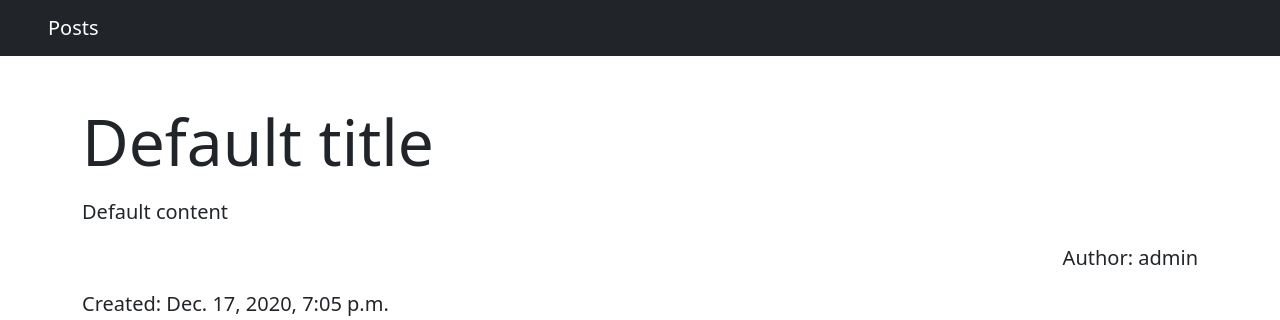
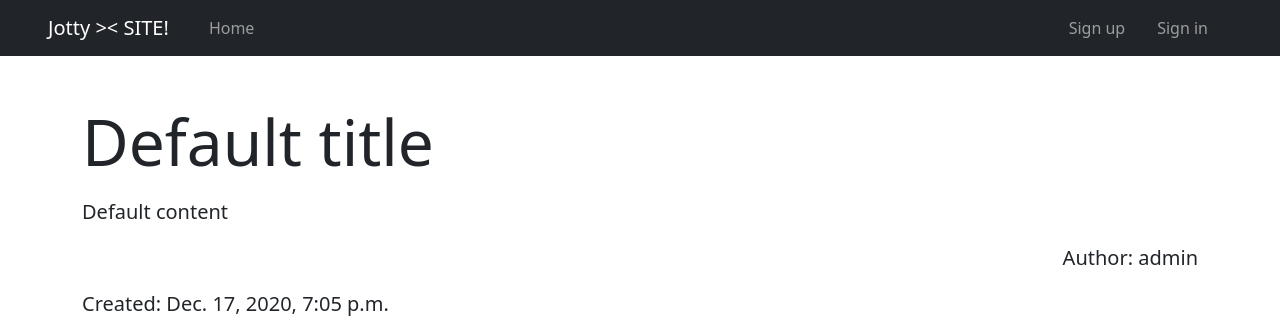
Before and after one commit to jottyVlad/django-template-blog, a Django app: page /8 in a window 1280 px wide. Shown: the top 320 px of the page. Run offline with Django 3.2, Linux system fonts and the light colour scheme; data comes from the database, SQL or seed files in the repository; both versions use the stored data as it was after the commit.

Commit message:
Added signing in and signing up

```diff
--- a/django_template_blog/blog/urls.py
+++ b/django_template_blog/blog/urls.py
@@ -1,10 +1,11 @@
 from django.shortcuts import redirect
 from django.urls import path
-from .views import ListPost, DetailPost, CreatePostView
+from .views import ListPost, DetailPost, CreatePostView, RegistrationFormView
 
 urlpatterns = [
     path('', lambda x: redirect('blog:list')),
     path('all/', ListPost.as_view(), name="list"),
     path('<int:pk>', DetailPost.as_view(), name="detail"),
     path('create/', CreatePostView.as_view(), name="create"),
+    path('signup/', RegistrationFormView.as_view(), name="signup")
 ]
--- a/django_template_blog/blog/views.py
+++ b/django_template_blog/blog/views.py
@@ -1,3 +1,5 @@
+from django.contrib.auth import authenticate, login
+from django.contrib.auth.forms import UserCreationForm
 from django.shortcuts import redirect
 from django.views.generic import ListView, DetailView, FormView
 
@@ -47,3 +49,25 @@ class CreatePostView(FormView):
         post.is_published = True
         post.save()
         return super().form_valid(form)
+
+
+class RegistrationFormView(FormView):
+
+    template_name = 'blog/signup.html'
+    form_class = UserCreationForm
+    success_url = '/'
+
+    def get(self, request, *args, **kwargs):
+        if self.request.user.is_authenticated:
+            return redirect('blog:list')
+        else:
+            return super().get(request, *args, **kwargs)
+
+
+    def form_valid(self, form):
+        form.save()
+        username = form.cleaned_data.get('username')
+        password = form.cleaned_data.get('password1')
+        user = authenticate(username=username, password=password)
+        login(self.request, user)
+        return redirect('blog:list')
--- a/django_template_blog/django_template_blog/settings.py
+++ b/django_template_blog/django_template_blog/settings.py
@@ -104,6 +104,9 @@ AUTH_PASSWORD_VALIDATORS = [
 # Internationalization
 # https://docs.djangoproject.com/en/3.1/topics/i18n/
 
+LOGIN_REDIRECT_URL = '/'
+LOGOUT_REDIRECT_URL = '/'
+
 LANGUAGE_CODE = 'en-us'
 
 TIME_ZONE = 'UTC'
--- a/django_template_blog/django_template_blog/urls.py
+++ b/django_template_blog/django_template_blog/urls.py
@@ -19,4 +19,5 @@ from django.urls import path, include
 urlpatterns = [
     path('admin/', admin.site.urls),
     path('', include(('blog.urls', 'blog'), namespace="blog")),
+    path('accounts/', include(('django.contrib.auth.urls', 'accounts'), namespace="accounts")),
 ]
--- a/django_template_blog/templates/base.html
+++ b/django_template_blog/templates/base.html
@@ -11,7 +11,30 @@
 </head>
 <body>
     <nav class="navbar navbar-expand-lg navbar-dark bg-dark px-5">
-        <a href="{% url 'blog:list' %}" class="navbar-brand">Posts</a>
+        <div class="collapse navbar-collapse d-flex" id="navbarSupportedContent">
+            <a href="{% url 'blog:list' %}" class="navbar-brand d-flex flex-row">Jotty >< SITE!</a>
+            <ul class="navbar-nav mr-auto">
+                <li class="nav-item active">
+                    <a class="nav-link px-4" href="{% url 'blog:list' %}">Home</a>
+                </li>
+            </ul>
+            <ul class="navbar-nav mr-auto d-flex w-100" style="flex-direction: row-reverse">
+                {% if request.user.is_authenticated %}
+                    <li class="nav-item active"><span class="nav-link px-4">{{ request.user.username }}</span></li>
+                    <li class="nav-item active">
+                        <a href="{% url 'accounts:logout' %}" class="nav-link">Logout</a>
+                    </li>
+                {% else %}
+                    <li class="nav-item active">
+                        <a href="{% url 'accounts:login' %}" class="nav-link px-4">Sign in</a>
+                    </li>
+                    <li class="nav-item active">
+                        <a href="{% url 'blog:signup' %}" class="nav-link">Sign up</a>
+                    </li>
+                {% endif %}
+
+            </ul>
+        </div>
     </nav>
     {% block content %}
     {% endblock %}
```
Also changed, not shown: django_template_blog/templates/blog/signup.html (added, +27 -0 lines), django_template_blog/templates/registration/login.html (added, +15 -0 lines), django_template_blog/db.sqlite3.
